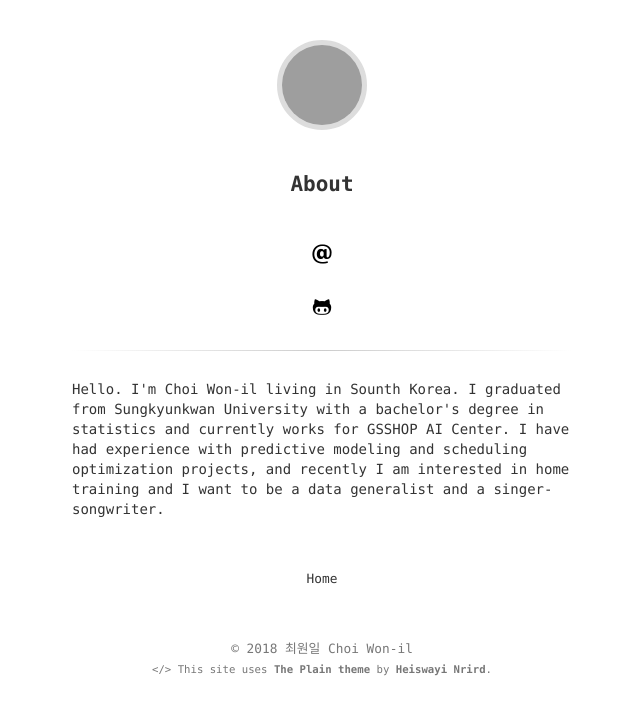
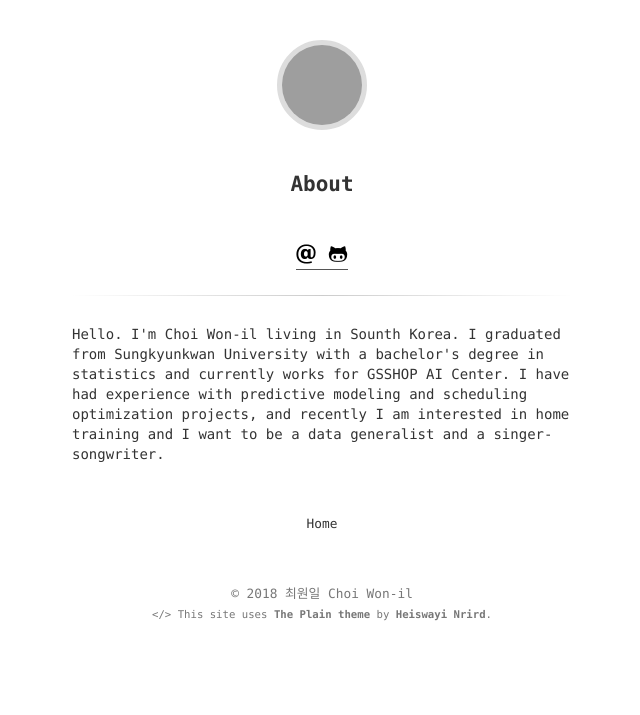
Before and after one commit to 11wi/11wi.github.io, a Jekyll site: the page built from about.html, in a window 1280 px wide. Shown: the top 715 px of the page, without its empty margins (318-958 px from the left). Built offline with Jekyll 4.4.1, drawn with Linux system fonts in a browser that asks for light colours; some web fonts are replaced; grey boxes are pictures that could not be loaded.

Commit message:
fix github

```diff
--- a/about.html
+++ b/about.html
@@ -7,10 +7,10 @@ title: About
 	<h1 class="title">{{ page.title }}</h1>
     <div class="center">
         <h2>
-        <a href="mailto:be.data.analyst.11@gmail.com" target="_blank" class="image">
+        <a href="mailto:be.data.analyst.11@gmail.com" target="_blank">
         	<img src="../assets/email.png" alt="{% if include.alt %}{{ include.alt }}{% else %}Image{% endif %}">
         </a>
-        <a href="https://github.com/{{ site.github_username }}" target="_blank" class="image">
+        <a href="https://github.com/{{ site.github_username }}" target="_blank">
             <img src="../assets/github.png" alt="{% if include.alt %}{{ include.alt }}{% else %}Image{% endif %}">
         </a>
     </h2>
```
